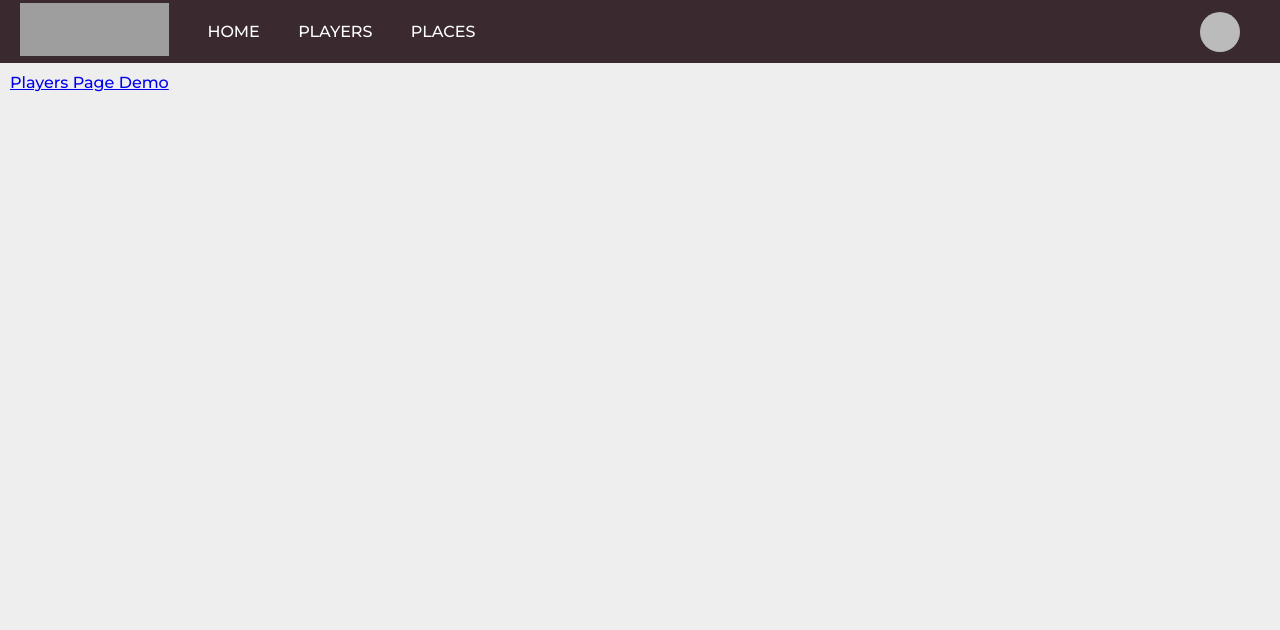
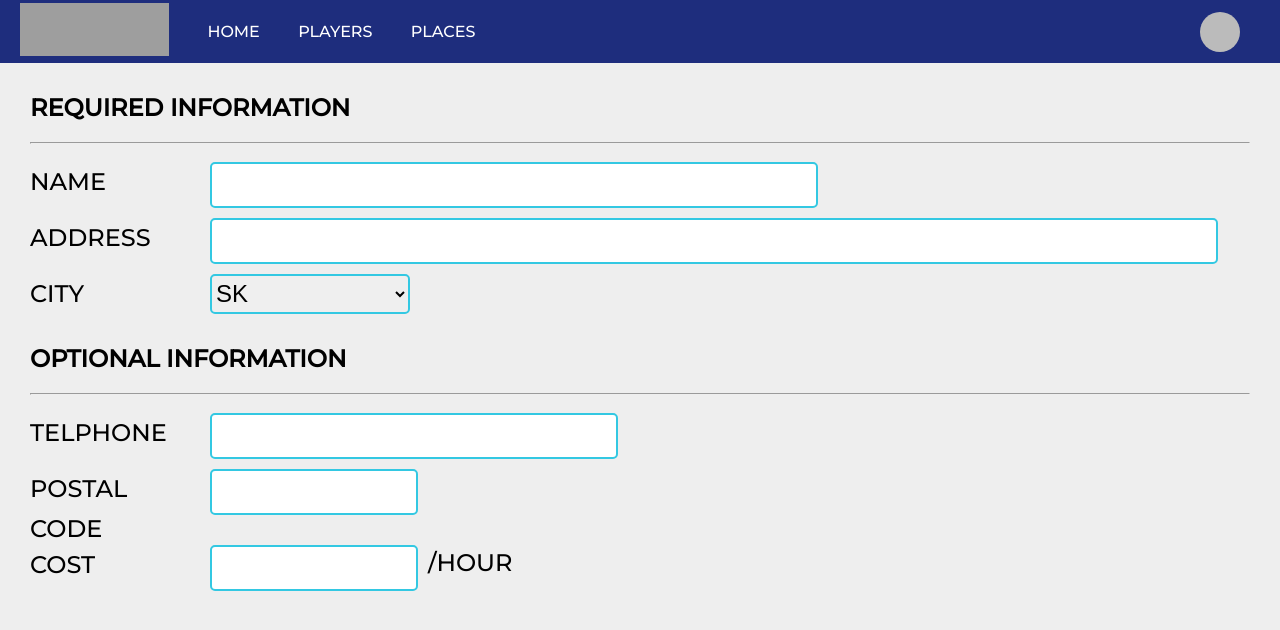
Before and after one commit to imWayneWY/smash-nation, a React (Create React App) app: page /#/add in a window 1280 px wide. Before the commit this address led to /#/. Shown: the top 630 px of the page. Built offline with nearby package versions, Linux system fonts and the light colour scheme; no server answers; sample sign-in values are in the browser's storage; grey boxes are pictures that could not be loaded.

Commit message:
add simple theme control

```diff
--- a/src/components/btn.js
+++ b/src/components/btn.js
@@ -1,18 +1,19 @@
 /** @jsx jsx */
 import { jsx, css } from "@emotion/core";
+import { primaryColor } from "./../constants";
 
 const btn=css`
   height: 46px;
   border-radius: 5px;
-  border: 2px solid #ff8053;
+  border: 2px solid ${primaryColor};
   font-size: 24px;
   margin-top: 10px;
   text-transform: uppercase;
   color: #fff;
-  background-color: #ff8053;
+  background-color: ${primaryColor};
   margin-left: 10px;
   &:hover {
-    box-shadow: 0 0 8px 10px #FF8053;
+    box-shadow: 0 0 8px 10px ${primaryColor};
   }
 `
 
--- a/src/components/editPlayer.js
+++ b/src/components/editPlayer.js
@@ -1,5 +1,6 @@
 /** @jsx jsx */
 import { jsx, css } from "@emotion/core";
+import { primaryColor } from "./../constants";
 
 const playerInput = css`
   display: flex;
@@ -11,7 +12,7 @@ const input = css`
   height: 40px;
   font-size: 24px;
   border-radius: 5px;
-  border: 2px solid #ff8053;
+  border: 2px solid ${primaryColor};
   margin-top: 10px;
 `;
 
@@ -29,7 +30,7 @@ const Player = ({ player, changePlayer, index, deletePlayer }) => {
   return (
     <div css={playerInput}>
       <input onChange={onChange} css={input} value={player}></input>
-      <svg onClick={onDelete} css={icon} viewBox="0 0 1024 1024" version="1.1" xmlns="http://www.w3.org/2000/svg" p-id="2088" width="200" height="200"><path d="M512.2 64.4c-247.4 0-447.9 200.6-447.9 448s200.5 447.9 447.9 447.9 447.9-200.5 447.9-447.9-200.5-448-447.9-448z m203.5 605.9c12.5 12.5 12.5 33.1 0 45.6s-33.1 12.5-45.6 0l-158-158-158 158c-12.5 12.5-33.1 12.5-45.6 0s-12.5-33.1 0-45.6l158-158-158-158c-12.5-12.5-12.5-33.1 0-45.6s33.1-12.5 45.6 0l158 158 158-158c12.5-12.5 33.1-12.5 45.6 0s12.5 33.1 0 45.6l-158 158 158 158z" p-id="2089" fill="#ff8053"></path></svg>
+      <svg onClick={onDelete} css={icon} viewBox="0 0 1024 1024" version="1.1" xmlns="http://www.w3.org/2000/svg" p-id="2088" width="200" height="200"><path d="M512.2 64.4c-247.4 0-447.9 200.6-447.9 448s200.5 447.9 447.9 447.9 447.9-200.5 447.9-447.9-200.5-448-447.9-448z m203.5 605.9c12.5 12.5 12.5 33.1 0 45.6s-33.1 12.5-45.6 0l-158-158-158 158c-12.5 12.5-33.1 12.5-45.6 0s-12.5-33.1 0-45.6l158-158-158-158c-12.5-12.5-12.5-33.1 0-45.6s33.1-12.5 45.6 0l158 158 158-158c12.5-12.5 33.1-12.5 45.6 0s12.5 33.1 0 45.6l-158 158 158 158z" p-id="2089" fill={primaryColor}></path></svg>
     </div>
   )
 };
@@ -41,7 +42,7 @@ const root = css`
 `;
 
 const btn = css`
-  background: #ff8053;
+  background: ${primaryColor};
   color: #fff;
   text-transform: uppercase;
   border: 0 solid #fff;
--- a/src/components/input.js
+++ b/src/components/input.js
@@ -1,11 +1,12 @@
 /** @jsx jsx */
 import { jsx, css } from "@emotion/core";
+import { primaryColor } from "../constants";
 
 const input = css`
   height: 40px;
   font-size: 24px;
   border-radius: 5px;
-  border: 2px solid #ff8053;
+  border: 2px solid ${primaryColor};
 `;
 
 const root = css`
@@ -22,14 +23,14 @@ const title = css`
   text-transform: uppercase;
 `
 
-const Input = ({label,onChange, value, width}) => {
+const Input = ({label,onChange, value, width, numberOnly}) => {
   const setName= (e) => {
     onChange(e.currentTarget.value);
   }
   return (
   <div css={root}>
     {label && <label css={title}>{label}</label> }
-    <input onChange={setName} value={value} css={css`${input}; width: ${width}px`} />
+    <input type={numberOnly?"number":"text"} onChange={setName} value={value} css={css`${input}; width: ${width}px`} />
   </div>
   )
 }
--- a/src/components/loading.js
+++ b/src/components/loading.js
@@ -1,19 +1,20 @@
 /** @jsx jsx */
 import { jsx, css, keyframes } from '@emotion/core';
+import { primaryColor } from '../constants';
 const flagging = keyframes`
   0%{
-    color: #FF8053;
+    color: ${primaryColor};
     transform: transLateY(0);
     margin-left: 0;
   }
   25%{
-    color: #FF8053;
+    color: ${primaryColor};
     transform: translateY(-15px);
     margin-left: 10px;
     text-shadow: 0 15px 5px rgba(0,0,0,1);
   }
   100%{
-    color: #FF8053;
+    color: ${primaryColor};
     transform: translateY(0);
   }
 `
@@ -24,7 +25,7 @@ const flagLoading = css`
   transform: translate(-50%, -50%);
   span {
     font-size: 2em;
-    color: #FF8053;
+    color: ${primaryColor};
     display: inline-block;
     animation: ${flagging} 2s infinite;
     &:nth-of-type(1) {
--- a/src/components/navbar.js
+++ b/src/components/navbar.js
@@ -1,12 +1,13 @@
 import { useState, useEffect } from 'react';
 /** @jsx jsx */
 import { jsx, css } from '@emotion/core';
+import { primaryColor, secondaryColor } from '../constants';
 
 const navBar = css`
   position: fixed;
   width: 100vw;
   height: 63px;
-  background-color: #3A2A2F;
+  background-color: ${secondaryColor};
   display: flex;
   align-items: center;
   z-index: 1000;
@@ -88,7 +89,7 @@ const NavBar = ({ firebase }) => {
       { user
         ? user.photoURL
           ? <img css={icon} onClick={handleLogout} src={user.photoURL} alt="user" />
-          : <svg css={icon} onClick={handleLogout} viewBox="0 0 1024 1024" version="1.1" xmlns="http://www.w3.org/2000/svg" p-id="3519" width="200" height="200"><path d="M512 62.08A449.92 449.92 0 1 0 961.92 512 449.92 449.92 0 0 0 512 62.08z m0 135.04a135.04 135.04 0 1 1-135.04 135.04A134.72 134.72 0 0 1 512 197.12z m0 640a323.84 323.84 0 0 1-269.76-144.96c0-89.6 179.84-138.56 269.76-138.56s268.48 48.96 269.76 138.56A323.84 323.84 0 0 1 512 835.84z" p-id="3520" fill="#ff8053"></path></svg>
+          : <svg css={icon} onClick={handleLogout} viewBox="0 0 1024 1024" version="1.1" xmlns="http://www.w3.org/2000/svg" p-id="3519" width="200" height="200"><path d="M512 62.08A449.92 449.92 0 1 0 961.92 512 449.92 449.92 0 0 0 512 62.08z m0 135.04a135.04 135.04 0 1 1-135.04 135.04A134.72 134.72 0 0 1 512 197.12z m0 640a323.84 323.84 0 0 1-269.76-144.96c0-89.6 179.84-138.56 269.76-138.56s268.48 48.96 269.76 138.56A323.84 323.84 0 0 1 512 835.84z" p-id="3520" fill={primaryColor}></path></svg>
         : <a css={signin} href="/#/login">Sign in</a>
       }
     </div>
--- a/src/components/product.js
+++ b/src/components/product.js
@@ -1,5 +1,6 @@
 /** @jsx jsx */
 import { jsx, css } from '@emotion/core';
+import { primaryColor } from '../constants';
 
 const root = css`
   margin: 20px;
@@ -10,14 +11,14 @@ const root = css`
   border-radius: 10px;
   color: #000;
   p {
-    color: #FF8053;
+    color: ${primaryColor};
     margin: 0;
   }
   h6{
     margin: 0;
   }
   &:hover {
-    box-shadow: 0 0 8px 10px #FF8053;
+    box-shadow: 0 0 8px 10px  ${primaryColor};
   }
 `
 
--- a/src/components/select.js
+++ b/src/components/select.js
@@ -1,11 +1,12 @@
 /** @jsx jsx */
 import { jsx, css } from "@emotion/core";
+import { primaryColor } from "../constants";
 
 const input = css`
   height: 40px;
   font-size: 24px;
   border-radius: 5px;
-  border: 2px solid #ff8053;
+  border: 2px solid ${primaryColor};
   width: 200px;
 `;
 
--- /dev/null
+++ b/src/constants.js
@@ -0,0 +1,2 @@
+export const primaryColor = "#33C8E2"
+export const secondaryColor = "#1E2D7D"
--- a/src/pages/addPlace.js
+++ b/src/pages/addPlace.js
@@ -27,17 +27,18 @@ const AddPlace = () => {
   const [province, setProvince] = useState('SK')
   const [tel, setTel] = useState('')
   const [postcode, setPostcode] = useState('')
+  const [cost, setCost] = useState("")
   return (
     <div css={root}>
       <Title title="required information" />
-      <Input width={800} value={name} label="name" onChange={(newName) => setName(newName)}/>
-      <Input width={1200} value={address} label="address" onChange={(newAddress) => setAddress(newAddress)}/>
+      <Input width={600} value={name} label="name" onChange={(newName) => setName(newName)}/>
+      <Input width={1000} value={address} label="address" onChange={(newAddress) => setAddress(newAddress)}/>
       <Select value={province} onChange={(newProvince)=>setProvince(newProvince)}/>
       <Title title="optional information" />
       <Input width={400} value={tel} label="telphone" onChange={(newTel) => setTel(newTel)} />
       <Input width={200} value={postcode} label="Postal code" onChange={(newPostcode) => setPostcode(newPostcode)} />
       <div css={css`height: 20px`} />
-      <div css={inlineContainer}><Input width={200} value={postcode} label="cost" onChange={(newPostcode) => setPostcode(newPostcode)} /><span>/hour</span></div>
+      <div css={inlineContainer}><Input numberOnly={true} width={200} value={cost} label="cost" onChange={(newCost) => setCost(newCost)} /><span>/hour</span></div>
     </div>
   )
 }
--- a/src/pages/login.js
+++ b/src/pages/login.js
@@ -3,6 +3,7 @@ import { useState } from "react";
 import { jsx, css } from "@emotion/core";
 import { FirebaseContext } from "../firebaseConf";
 import {withRouter} from "react-router-dom";
+import { primaryColor } from "../constants";
 const root = css`
   display: flex;
   flex-direction: column;
@@ -15,7 +16,7 @@ const root = css`
 const loginBtn = css`
   border-radius: 5px;
   background: #fff;
-  border: 2px solid #ff8053;
+  border: 2px solid ${primaryColor};
   width: 40vw;
   height: 40px;
   line-height: 40px;
@@ -97,7 +98,7 @@ const emailLogin = css`
 
 const input = css`
   border-radius: 5px;
-  border: 2px solid #ff8053;
+  border: 2px solid ${primaryColor};
   width: 40vw;
   height: 40px;
   margin-bottom: 5px;
@@ -112,7 +113,7 @@ const label = css`
 const btn = css`
   width: 16vw;
   height: 40px;
-  background: #ff8053;
+  background: ${primaryColor};
   border-radius: 5px;
   border: 0 solid #fff;
   font-size: 22px;
--- a/src/pages/players.js
+++ b/src/pages/players.js
@@ -3,10 +3,11 @@ import { FirebaseContext } from "./../firebaseConf";
 import { PlayerCardWithData } from "../components/playerPage";
 /** @jsx jsx */
 import { jsx, css } from '@emotion/core';
+import { primaryColor } from "../constants";
 
 const header = css`
   width: 100vw;
-  background: #FF8053;
+  background: ${primaryColor};
   color: #fff;
   text-align: center;
   padding: 10px;
```
